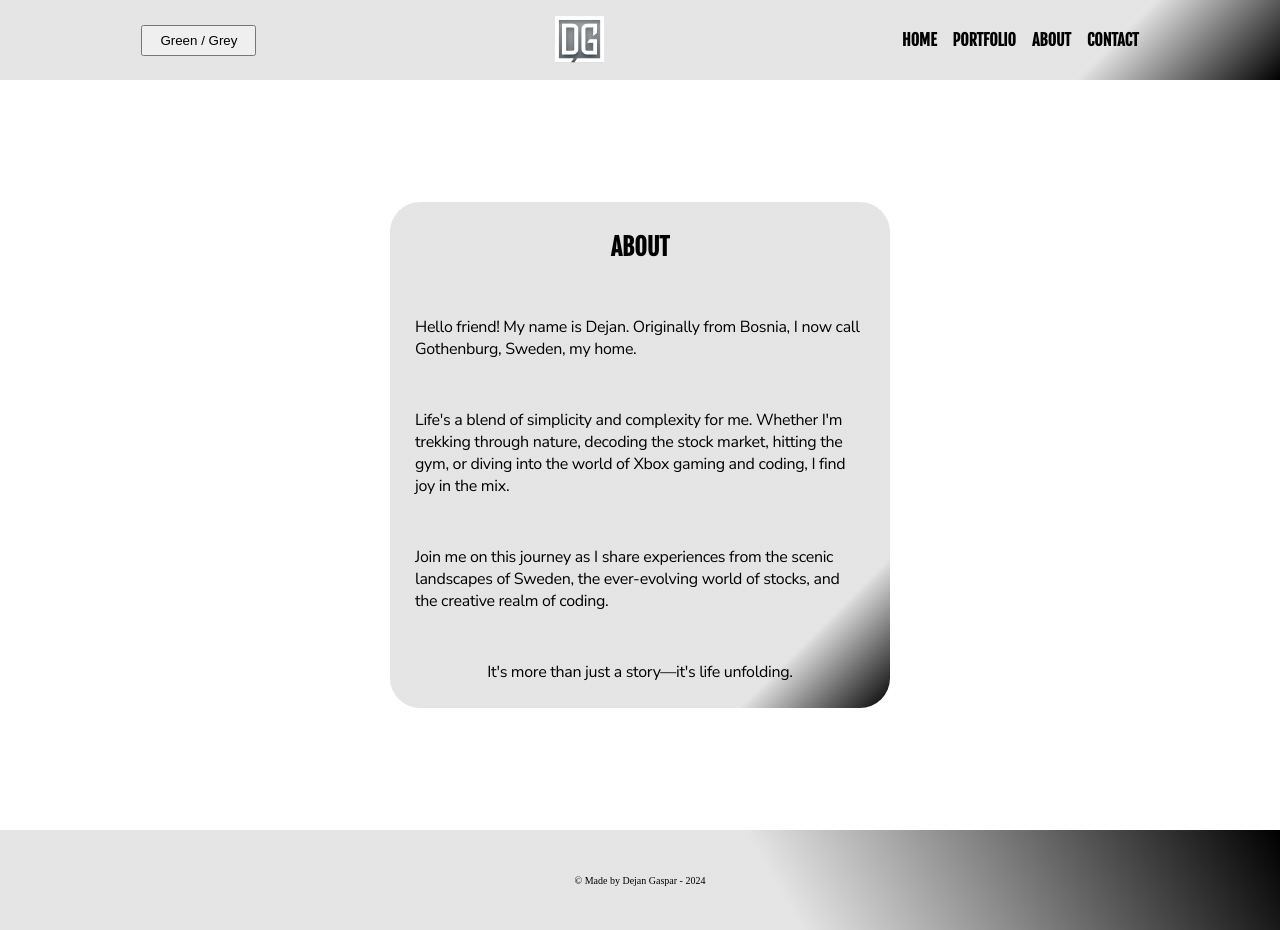
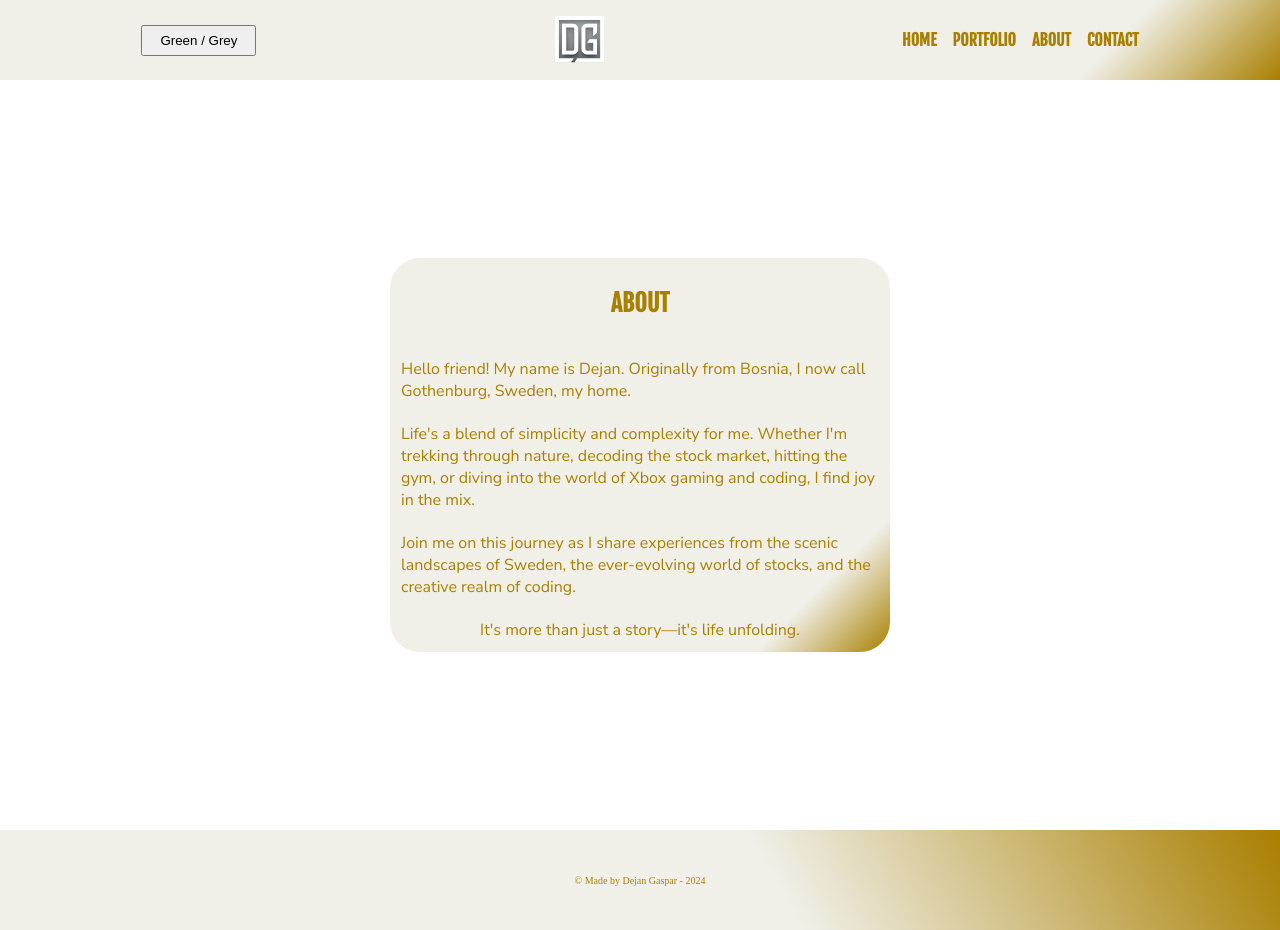
Before and after one commit to Gaspardious/react_resume, a React (Vite) app: page /about in a window 1280 px wide. Built offline with nearby package versions, Linux system fonts and the light colour scheme.

Commit message:
push before installing redux

```diff
--- a/src/index.css
+++ b/src/index.css
@@ -8,8 +8,8 @@
 }
 
 :root {
-   --main-color: rgba(220, 220, 220, 0.757);
-   --main-text-color: #000000;
+   --main-color: #F0F0E9;
+   --main-text-color: #a97f00;
    --main-font: 'Nunito Sans', sans-serif;
    --title-font: 'Fjalla One', sans-serif;
 
--- a/src/pages/about/about.module.css
+++ b/src/pages/about/about.module.css
@@ -7,7 +7,7 @@
 }
 
 .about__section {
-    margin: 10px;
+    margin: 12px;
     display: flex;
     flex-direction: column;
     align-items: center;
@@ -23,8 +23,7 @@
 }
 
 .about__desc {
-color: var(--main-text-color);
-padding: 15px;
-font-family: var(--main-font);
-letter-spacing: -0.3px;
+    color: var(--main-text-color);
+    padding: 1px;
+    font-family: var(--main-font);
 }
--- a/src/pages/contact/contact.module.css
+++ b/src/pages/contact/contact.module.css
@@ -20,5 +20,8 @@
 
 .contact > .contact__section > .contact__title, .contact__desc {
     color: var(--main-text-color);
-    padding: 15px;
+    padding: 6px;
 }
+.contact__title {
+    font-family: var(--title-font);
+}
--- a/src/pages/home/home.module.css
+++ b/src/pages/home/home.module.css
@@ -13,9 +13,10 @@
 
 .title {
     font-size: 4rem;
-    font-weight: 700;
+    font-weight: 500;
     color: var(--main-text-color);
     font-family: var(--title-font);
+    margin: 20px 0px 10px 0px;
 }
 
 .text {
@@ -25,13 +26,11 @@
 }
 
 .tech {
-    margin-top: 40px;
     font-family: "Fjalla One";
-    font-size: 15px;
+    font-size: 14px;
     display: flex;
     align-items: center;
-    gap: 1rem;
-
+    gap: 0.5rem;
 }
 
 .techlist {
@@ -41,7 +40,7 @@
 }
 
 .techstack {
-    width: 250px;
+    width: 170px;
 }
 .tech_stack {
     color: var(--main-text-color);
@@ -62,8 +61,7 @@ margin: 10px 0px;
     }
 
     .title {
-        font-size: 2.7rem;
-        font-weight: 700;
+        font-size: 2.8rem;
     }
 
     .hero_img {
@@ -75,4 +73,10 @@ margin: 10px 0px;
         justify-content: center;
         align-items: center;
     }
+
+    .text {
+            width: 90%;
+            margin: 0 auto;
+
+    }
 }
```
